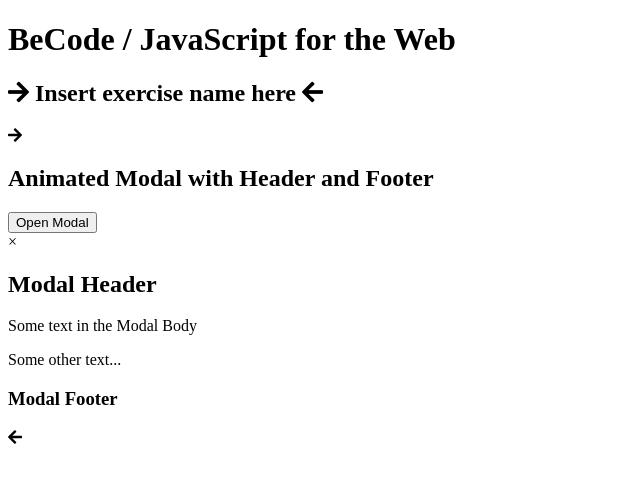
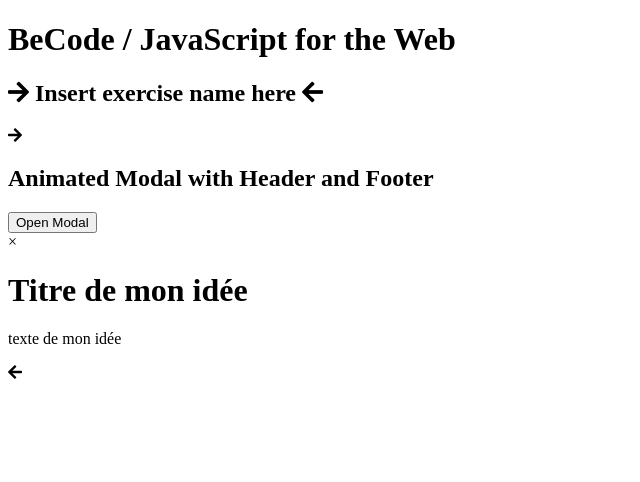
Before and after one commit to marween/jepsen-js-web-majopovi, a plain HTML site: page index.html in a window 1280 px wide. Shown: the whole page, without its empty margins (0-640 px from the left). Drawn offline with Linux system fonts and the light colour scheme.

Commit message:
modification html modal

```diff
--- a/index.html
+++ b/index.html
@@ -35,15 +35,13 @@
             <div class="modal-content">
               <div class="modal-header">
                 <span class="close">&times;</span>
-                <h2>Modal Header</h2>
+
               </div>
               <div class="modal-body">
-                <p>Some text in the Modal Body</p>
-                <p>Some other text...</p>
+                <h1>Titre de mon idée</h1>
+                <p>texte de mon idée </p>
               </div>
-              <div class="modal-footer">
-                <h3>Modal Footer</h3>
-              </div>
+
             </div>
           </div>
           <i class="fas fa-arrow-left"></i>
--- a/script.js
+++ b/script.js
@@ -36,6 +36,4 @@
     modal.style.display = "none";
   }
 }
-=======
 console.log("coucou");
->>>>>>> 5f3464d3fcdc494beeefcadaba1d36420dc9c555
```
